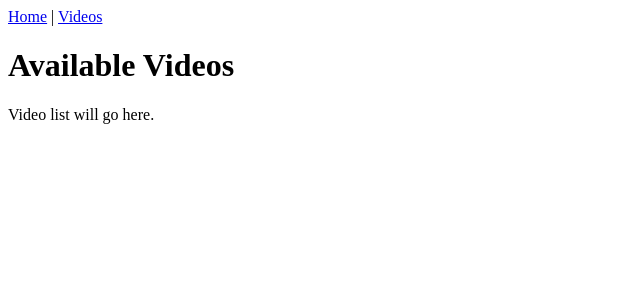
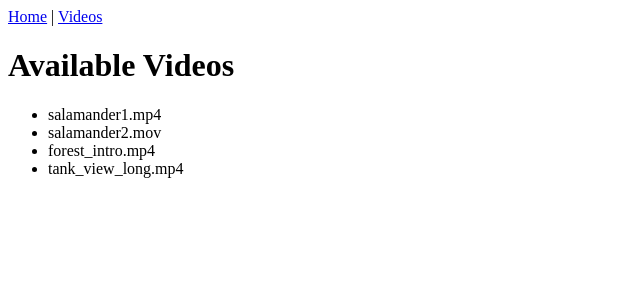
Before and after one commit to samkosal/Salamander_Project, a React (Vite) app: page /videos in a window 1280 px wide. Shown: the top 300 px of the page, without its empty margins (0-640 px from the left). Built offline with nearby package versions, Linux system fonts and the light colour scheme.

Commit message:
list out the files

```diff
--- a/src/pages/Videos.jsx
+++ b/src/pages/Videos.jsx
@@ -1,17 +1,21 @@
-import { useEffect } from 'react';
+import { useEffect, useState } from 'react';
 import { getVideos } from '../mockApi.js';
 
 export default function Videos() {
+  const [videos, setVideos] = useState([]);
+
   useEffect(() => {
-    getVideos().then((data) => {
-      console.log("getVideos returned:", data);
-    });
+    getVideos().then((data) => setVideos(data));
   }, []);
 
   return (
     <div>
       <h1>Available Videos</h1>
-      <p>Video list will go here.</p>
+      <ul>
+        {videos.map((filename) => (
+          <li key={filename}>{filename}</li>
+        ))}
+      </ul>
     </div>
   );
 }
```
